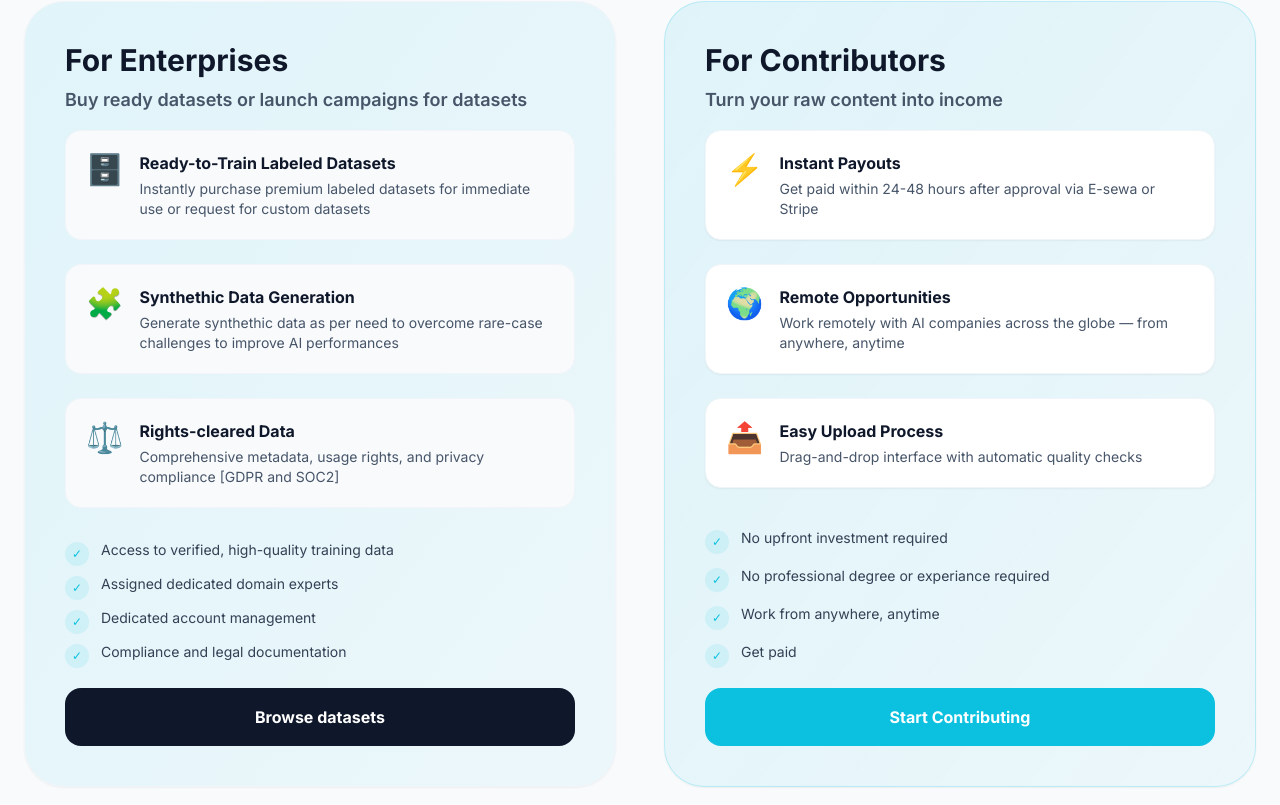
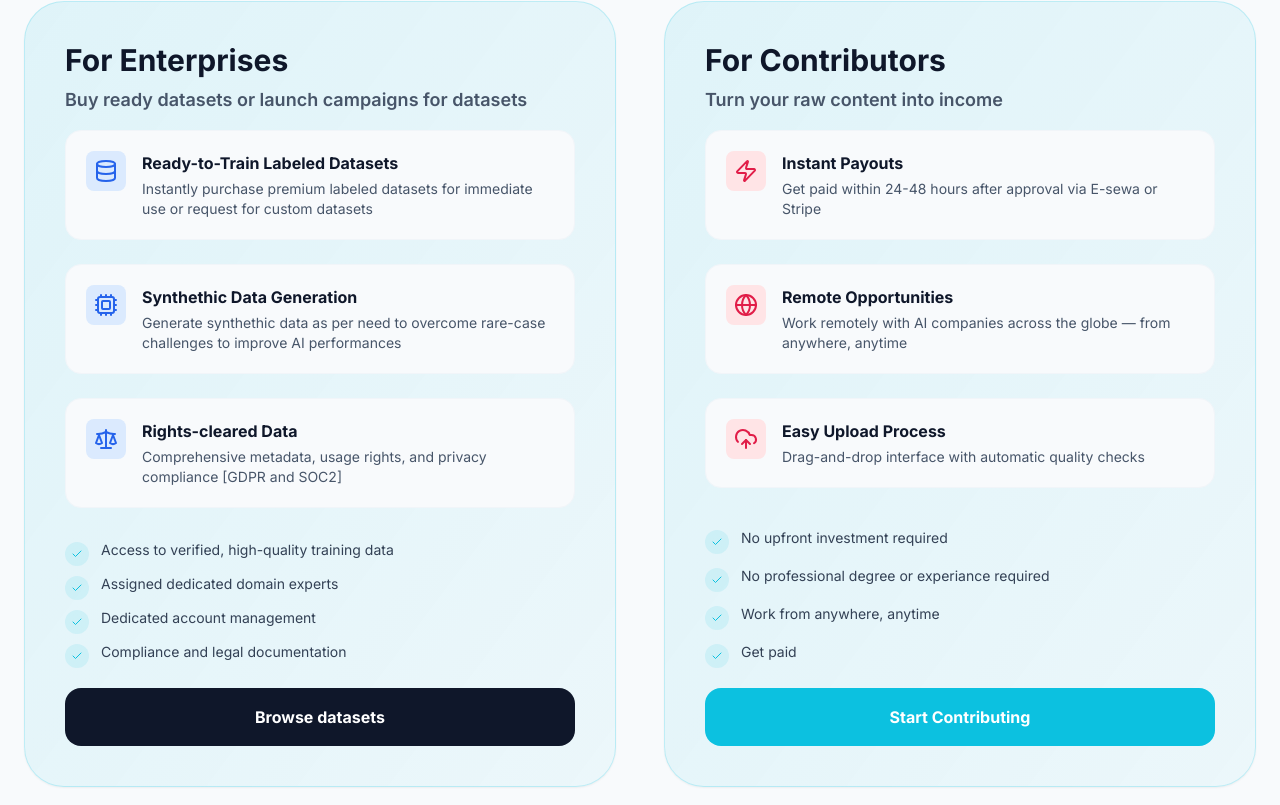
Before and after one commit to Kshitiz-Mhto/humpstac-frontend-beta, a React (Vite) app: page / in a window 1280 px wide. Shown: the part 895-1700 px from the top of the page. Built offline with nearby package versions, Linux system fonts and the light colour scheme.

Commit message:
chore: updated the icons

```diff
--- a/src/components/Footer.tsx
+++ b/src/components/Footer.tsx
@@ -38,7 +38,7 @@ const Footer: React.FC = () => {
           <div>
             <h5 className="font-bold text-slate-900 mb-6 uppercase text-xs tracking-widest">Contributors</h5>
             <ul className="space-y-4 text-sm text-slate-500 font-medium">
-              <li><a href="#" className="hover:text-[#0CC1E0] transition-colors">Join Platform</a></li>
+              <li><a href="#" className="hover:text-[#0CC1E0] transition-colors">Join as Contributor</a></li>
               <li><a href="#" className="hover:text-[#0CC1E0] transition-colors">View Earnings</a></li>
               <li><a href="#" className="hover:text-[#0CC1E0] transition-colors">My Submissions</a></li>
             </ul>
@@ -49,7 +49,7 @@ const Footer: React.FC = () => {
             <ul className="space-y-4 text-sm text-slate-500 font-medium">
               <li><a href="#" className="hover:text-[#0CC1E0] transition-colors">Browse Datasets</a></li>
               <li><a href="#" className="hover:text-[#0CC1E0] transition-colors">Custom Datasets</a></li>
-              <li><a href="#" className="hover:text-[#0CC1E0] transition-colors">Book a Demo</a></li>
+              <li><a href="#" className="hover:text-[#0CC1E0] transition-colors">Book a Meeting</a></li>
             </ul>
           </div>
 
--- a/src/components/Values.tsx
+++ b/src/components/Values.tsx
@@ -1,4 +1,5 @@
 import React from 'react';
+import { Database, Cpu, Scale, Zap, Globe, UploadCloud, Check } from 'lucide-react';
 
 const Values: React.FC = () => {
     return (
@@ -6,7 +7,7 @@ const Values: React.FC = () => {
             <div className="max-w-7xl mx-auto px-6">
                 <div className="grid lg:grid-cols-2 gap-12">
                     {/* For Enterprise */}
-                    <div className="bg-gradient-to-br from-[#0CC1E0]/10 to-[#0CC1E0]/5 rounded-[2.5rem] p-10 border border-slate-100 shadow-sm">
+                    <div className="bg-gradient-to-br from-[#0CC1E0]/10 to-[#0CC1E0]/5 rounded-[2.5rem] p-10 border border-[#0CC1E0]/20 shadow-sm">
                         <div className="mb-4">
                             <h2 className="text-3xl font-bold mb-2">For Enterprises</h2>
                             <p className="text-lg text-slate-600 mb-2 font-semibold">Buy ready datasets or launch campaigns for datasets</p>
@@ -15,7 +16,9 @@ const Values: React.FC = () => {
                         <div className="space-y-6 mb-8">
                             <div className="p-5 bg-slate-50 rounded-2xl border border-slate-100">
                                 <div className="flex items-start gap-4">
-                                    <div className="text-3xl">🗄️</div>
+                                    <div className="p-2 bg-blue-100 rounded-lg text-blue-600">
+                                        <Database className="w-6 h-6" />
+                                    </div>
                                     <div>
                                         <h4 className="font-bold text-slate-900 mb-1">Ready-to-Train Labeled Datasets</h4>
                                         <p className="text-sm text-slate-600">Instantly purchase premium labeled datasets for immediate use or request for custom datasets</p>
@@ -25,7 +28,9 @@ const Values: React.FC = () => {
 
                             <div className="p-5 bg-slate-50 rounded-2xl border border-slate-100">
                                 <div className="flex items-start gap-4">
-                                    <div className="text-3xl">🧩</div>
+                                    <div className="p-2 bg-blue-100 rounded-lg text-blue-600">
+                                        <Cpu className="w-6 h-6" />
+                                    </div>
                                     <div>
                                         <h4 className="font-bold text-slate-900 mb-1">Synthethic Data Generation</h4>
                                         <p className="text-sm text-slate-600">Generate synthethic data as per need to overcome rare-case challenges to improve AI performances</p>
@@ -35,7 +40,9 @@ const Values: React.FC = () => {
 
                             <div className="p-5 bg-slate-50 rounded-2xl border border-slate-100">
                                 <div className="flex items-start gap-4">
-                                    <div className="text-3xl">⚖️</div>
+                                    <div className="p-2 bg-blue-100 rounded-lg text-blue-600">
+                                        <Scale className="w-6 h-6" />
+                                    </div>
                                     <div>
                                         <h4 className="font-bold text-slate-900 mb-1">Rights-cleared Data</h4>
                                         <p className="text-sm text-slate-600">Comprehensive metadata, usage rights, and privacy compliance [GDPR and SOC2]</p>
@@ -46,19 +53,27 @@ const Values: React.FC = () => {
 
                         <div className="space-y-2 mb-5">
                             <div className="flex items-start gap-3 text-sm text-slate-700">
-                                <span className="w-6 h-6 rounded-full bg-[#0CC1E0]/10 text-[#0CC1E0] flex items-center justify-center flex-shrink-0 text-xs mt-0.5">✓</span>
+                                <span className="w-6 h-6 rounded-full bg-[#0CC1E0]/10 text-[#0CC1E0] flex items-center justify-center flex-shrink-0 mt-0.5">
+                                    <Check className="w-3 h-3" />
+                                </span>
                                 Access to verified, high-quality training data
                             </div>
                             <div className="flex items-start gap-3 text-sm text-slate-700">
-                                <span className="w-6 h-6 rounded-full bg-[#0CC1E0]/10 text-[#0CC1E0] flex items-center justify-center flex-shrink-0 text-xs mt-0.5">✓</span>
+                                <span className="w-6 h-6 rounded-full bg-[#0CC1E0]/10 text-[#0CC1E0] flex items-center justify-center flex-shrink-0 mt-0.5">
+                                    <Check className="w-3 h-3" />
+                                </span>
                                 Assigned dedicated domain experts
                             </div>
                             <div className="flex items-start gap-3 text-sm text-slate-700">
-                                <span className="w-6 h-6 rounded-full bg-[#0CC1E0]/10 text-[#0CC1E0] flex items-center justify-center flex-shrink-0 text-xs mt-0.5">✓</span>
+                                <span className="w-6 h-6 rounded-full bg-[#0CC1E0]/10 text-[#0CC1E0] flex items-center justify-center flex-shrink-0 mt-0.5">
+                                    <Check className="w-3 h-3" />
+                                </span>
                                 Dedicated account management
                             </div>
                             <div className="flex items-start gap-3 text-sm text-slate-700">
-                                <span className="w-6 h-6 rounded-full bg-[#0CC1E0]/10 text-[#0CC1E0] flex items-center justify-center flex-shrink-0 text-xs mt-0.5">✓</span>
+                                <span className="w-6 h-6 rounded-full bg-[#0CC1E0]/10 text-[#0CC1E0] flex items-center justify-center flex-shrink-0 mt-0.5">
+                                    <Check className="w-3 h-3" />
+                                </span>
                                 Compliance and legal documentation
                             </div>
                         </div>
@@ -76,9 +91,11 @@ const Values: React.FC = () => {
                         </div>
 
                         <div className="space-y-6 mb-10">
-                            <div className="p-5 bg-white rounded-2xl border border-slate-100 shadow-sm">
+                            <div className="p-5 bg-slate-50 rounded-2xl border border-slate-100">
                                 <div className="flex items-start gap-4">
-                                    <div className="text-3xl">⚡</div>
+                                    <div className="p-2 bg-rose-100 rounded-lg text-rose-600">
+                                        <Zap className="w-6 h-6" />
+                                    </div>
                                     <div>
                                         <h4 className="font-bold text-slate-900 mb-1">Instant Payouts</h4>
                                         <p className="text-sm text-slate-600">Get paid within 24-48 hours after approval via  E-sewa or Stripe</p>
@@ -86,9 +103,11 @@ const Values: React.FC = () => {
                                 </div>
                             </div>
 
-                            <div className="p-5 bg-white rounded-2xl border border-slate-100 shadow-sm">
+                            <div className="p-5 bg-slate-50 rounded-2xl border border-slate-100">
                                 <div className="flex items-start gap-4">
-                                    <div className="text-3xl">🌍</div>
+                                    <div className="p-2 bg-rose-100 rounded-lg text-rose-600">
+                                        <Globe className="w-6 h-6" />
+                                    </div>
                                     <div>
                                         <h4 className="font-bold text-slate-900 mb-1">Remote Opportunities</h4>
                                         <p className="text-sm text-slate-600"> Work remotely with AI companies across the globe — from anywhere, anytime
@@ -97,9 +116,11 @@ const Values: React.FC = () => {
                                 </div>
                             </div>
 
-                            <div className="p-5 bg-white rounded-2xl border border-slate-100 shadow-sm">
+                            <div className="p-5 bg-slate-50 rounded-2xl border border-slate-100">
                                 <div className="flex items-start gap-4">
-                                    <div className="text-3xl">📤</div>
+                                    <div className="p-2 bg-rose-100 rounded-lg text-rose-600">
+                                        <UploadCloud className="w-6 h-6" />
+                                    </div>
                                     <div>
                                         <h4 className="font-bold text-slate-900 mb-1">Easy Upload Process</h4>
                                         <p className="text-sm text-slate-600">Drag-and-drop interface with automatic quality checks</p>
@@ -110,19 +131,27 @@ const Values: React.FC = () => {
 
                         <div className="space-y-3 mb-5">
                             <div className="flex items-start gap-3 text-sm text-slate-700">
-                                <span className="w-6 h-6 rounded-full bg-[#0CC1E0]/10 text-[#0CC1E0] flex items-center justify-center flex-shrink-0 text-xs mt-0.5">✓</span>
+                                <span className="w-6 h-6 rounded-full bg-[#0CC1E0]/10 text-[#0CC1E0] flex items-center justify-center flex-shrink-0 mt-0.5">
+                                    <Check className="w-3 h-3" />
+                                </span>
                                 No upfront investment required
                             </div>
                             <div className="flex items-start gap-3 text-sm text-slate-700">
-                                <span className="w-6 h-6 rounded-full bg-[#0CC1E0]/10 text-[#0CC1E0] flex items-center justify-center flex-shrink-0 text-xs mt-0.5">✓</span>
+                                <span className="w-6 h-6 rounded-full bg-[#0CC1E0]/10 text-[#0CC1E0] flex items-center justify-center flex-shrink-0 mt-0.5">
+                                    <Check className="w-3 h-3" />
+                                </span>
                                 No professional degree or experiance required
                             </div>
                             <div className="flex items-start gap-3 text-sm text-slate-700">
-                                <span className="w-6 h-6 rounded-full bg-[#0CC1E0]/10 text-[#0CC1E0] flex items-center justify-center flex-shrink-0 text-xs mt-0.5">✓</span>
+                                <span className="w-6 h-6 rounded-full bg-[#0CC1E0]/10 text-[#0CC1E0] flex items-center justify-center flex-shrink-0 mt-0.5">
+                                    <Check className="w-3 h-3" />
+                                </span>
                                 Work from anywhere, anytime
                             </div>
                             <div className="flex items-start gap-3 text-sm text-slate-700">
-                                <span className="w-6 h-6 rounded-full bg-[#0CC1E0]/10 text-[#0CC1E0] flex items-center justify-center flex-shrink-0 text-xs mt-0.5">✓</span>
+                                <span className="w-6 h-6 rounded-full bg-[#0CC1E0]/10 text-[#0CC1E0] flex items-center justify-center flex-shrink-0 mt-0.5">
+                                    <Check className="w-3 h-3" />
+                                </span>
                                 Get paid
                             </div>
                         </div>
```
Also changed, not shown: src/components/Features.tsx (+8 -7 lines).
